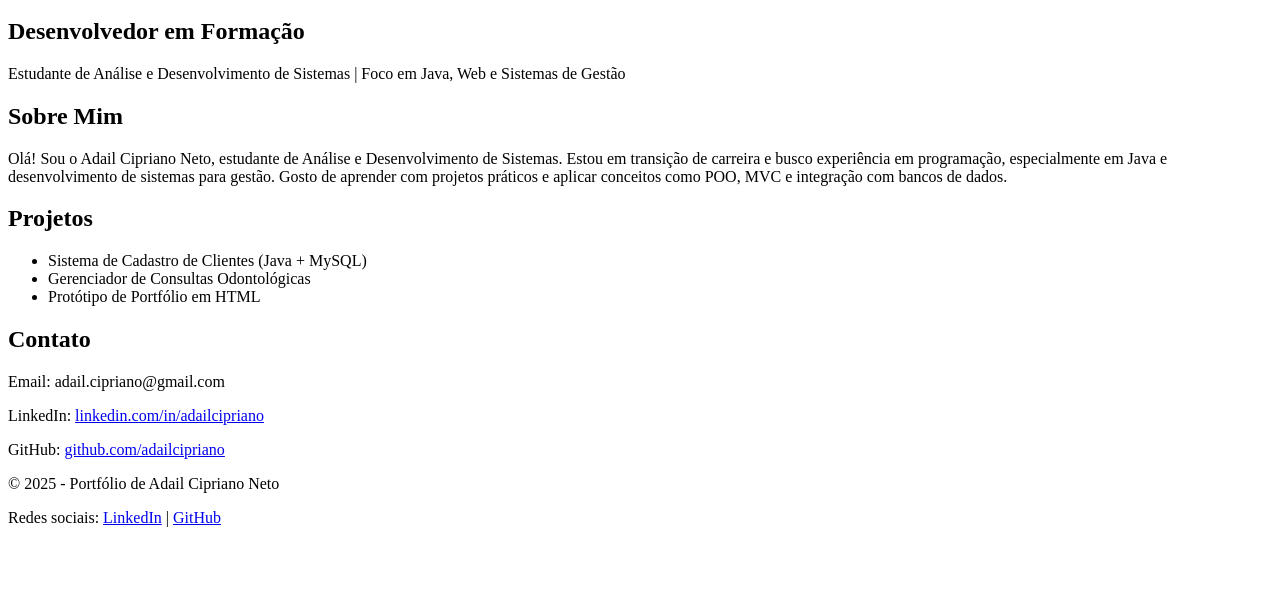
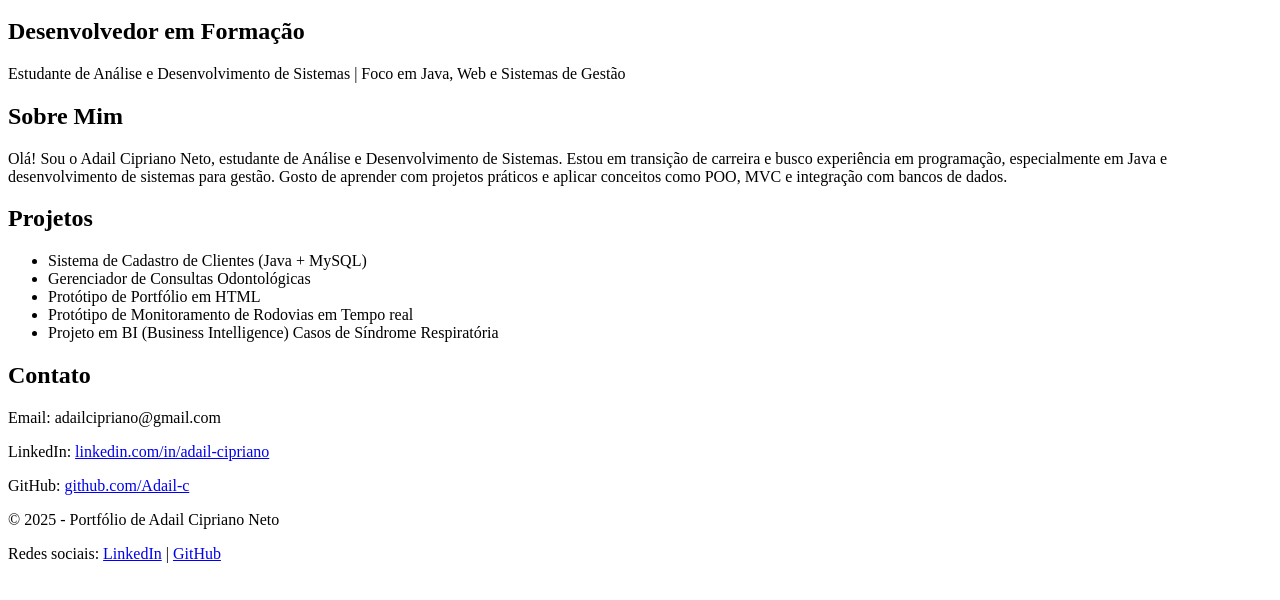
Before and after one commit to Adail-c/Estrutura-b-sica-do-portf-lio, a plain HTML site: page index.html in a window 1280 px wide. Shown: the part 136-736 px from the top of the page. Drawn offline with Linux system fonts and the light colour scheme.

Commit message:
Atualização do portfólio

```diff
--- a/index.html
+++ b/index.html
@@ -44,15 +44,20 @@
             <li>Sistema de Cadastro de Clientes (Java + MySQL)</li>
             <li>Gerenciador de Consultas Odontológicas</li>
             <li>Protótipo de Portfólio em HTML</li>
+            <li>Protótipo de Monitoramento de Rodovias em Tempo real</li>
+            <li>Projeto em BI (Business Intelligence) Casos de Síndrome Respiratória</li>
+
+            </li>
+
         </ul>
     </section>
 
     <!-- Contato -->
     <section id="contato">
         <h2>Contato</h2>
-        <p>Email: adail.cipriano@gmail.com</p>
-        <p>LinkedIn: <a href="#">linkedin.com/in/adailcipriano</a></p>
-        <p>GitHub: <a href="#">github.com/adailcipriano</a></p>
+        <p>Email: adailcipriano@gmail.com</p>
+        <p>LinkedIn: <a href="#">linkedin.com/in/adail-cipriano</a></p>
+        <p>GitHub: <a href="#">github.com/Adail-c</a></p>
     </section>
 
     <!-- Rodapé -->
```
